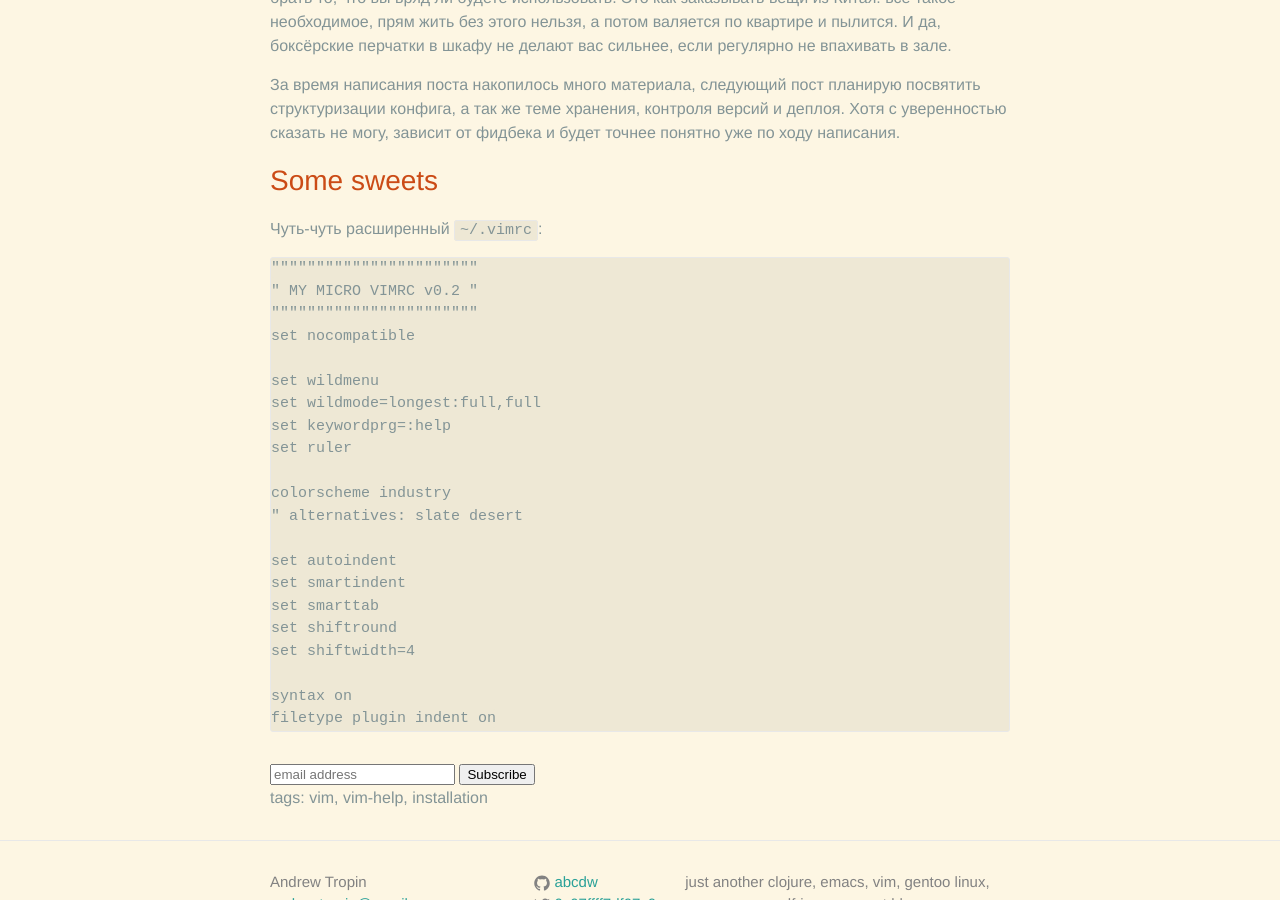
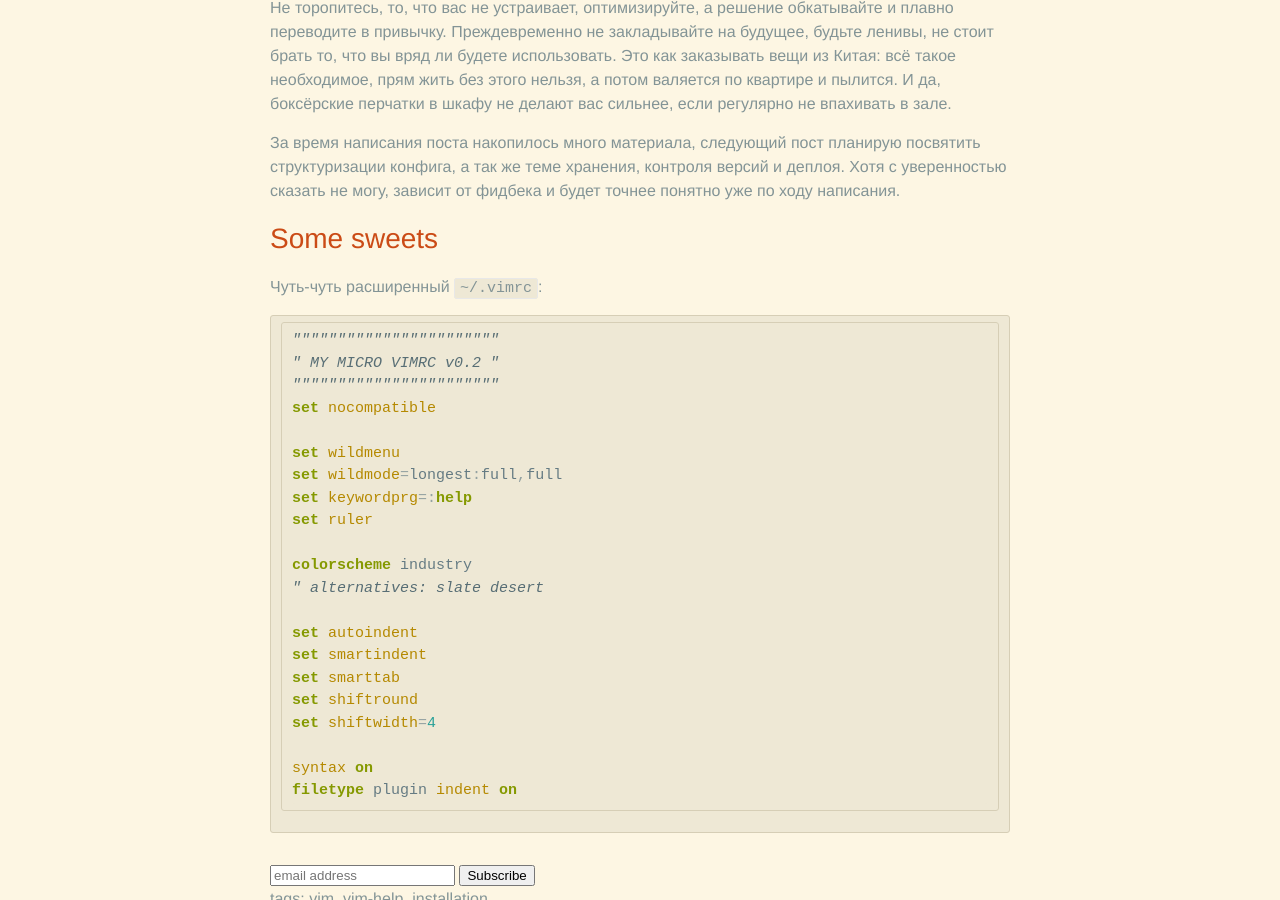
Before and after one commit to rednotes/rednotes.github.io, a Jekyll site: the page built from _posts/2015-05-21-vim-story-2.markdown, in a window 1280 px wide and 900 px high, scrolled down 7344 px. Built offline with Jekyll 4.4.1, drawn with Linux system fonts in a browser that asks for light colours; emoji names are drawn with the system emoji font; Markdown is read by kramdown in place of the engine named in the settings; comment, search, counter and statistics services are not loaded; some of the changed text lies outside the part shown.

Commit message:
Update markdown engine to kramdown

````diff
--- a/_config.yml
+++ b/_config.yml
@@ -11,9 +11,9 @@
 
 # Build settings
 
-markdown: redcarpet
-redcarpet:
-  extensions: ["no_intra_emphasis", "fenced_code_blocks", "autolink", "strikethrough", "tables", "underline", "highlight", "quote", "footnotes"]
+markdown: kramdown
+# redcarpet:
+#   extensions: ["no_intra_emphasis", "fenced_code_blocks", "autolink", "strikethrough", "tables", "underline", "highlight", "quote", "footnotes"]
 
 gems:
   - jemoji
--- a/_posts/2015-05-21-vim-story-2.markdown
+++ b/_posts/2015-05-21-vim-story-2.markdown
@@ -76,7 +76,7 @@
 
 Ладно, что я опять занудствую, давайте уже что-нибудь наконец-то напишем. Открываем файл на редактирование `$``vim ~/.vimrc`, а если `vim` уже запущен, то просто пишем `:e ~/.vimrc`, переходим в режим `INSERT` и копируем туда следующий код:
 
-```Vim
+~~~ vim
 """""""""""""""""""""""
 " MY MICRO VIMRC v0.1 "
 """""""""""""""""""""""
@@ -87,7 +87,7 @@
 colorscheme industry
 " alternatives: slate desert
 syntax on
-```
+~~~
 
 `:wq`, вуаля. Вроде бы я сам себе противоречу, сначала говорю "ничего не копируй", потом копируй. А всё дело в том, что в притче про рыбу и удочку предполагается, что голодный в состоянии ловить рыбу(не смертельно голоден). Так вот этот небольшой кусочек был нужен для того, чтобы дать сил на обучение рыбной ловле. Для интереса, через некоторое время закомментируйте все строчки в `~/.vimrc`, а потом поделитесь впечатлениями и ощущениями :smiley:
 
@@ -150,7 +150,7 @@
 
 Чуть-чуть расширенный `~/.vimrc`:
 
-```Vim
+~~~ vim
 """""""""""""""""""""""
 " MY MICRO VIMRC v0.2 "
 """""""""""""""""""""""
@@ -172,7 +172,7 @@
 
 syntax on
 filetype plugin indent on
-```
+~~~
 
 <!-- {% gist abcdw/d1728366c2e60e1a6802 %} -->
 
````
